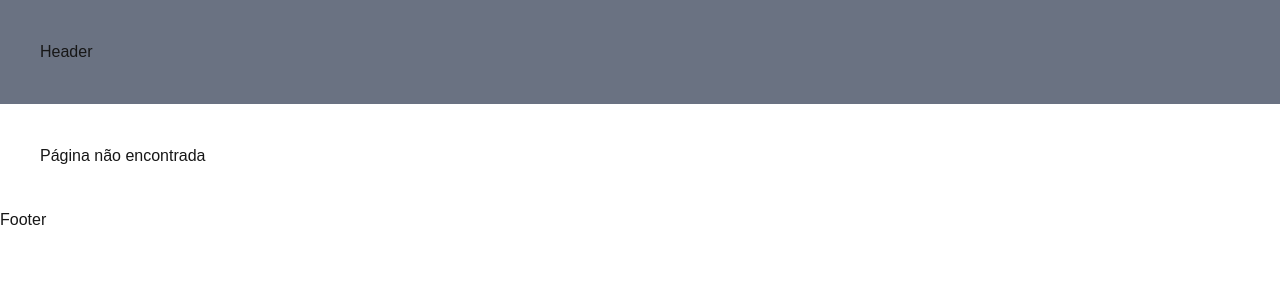
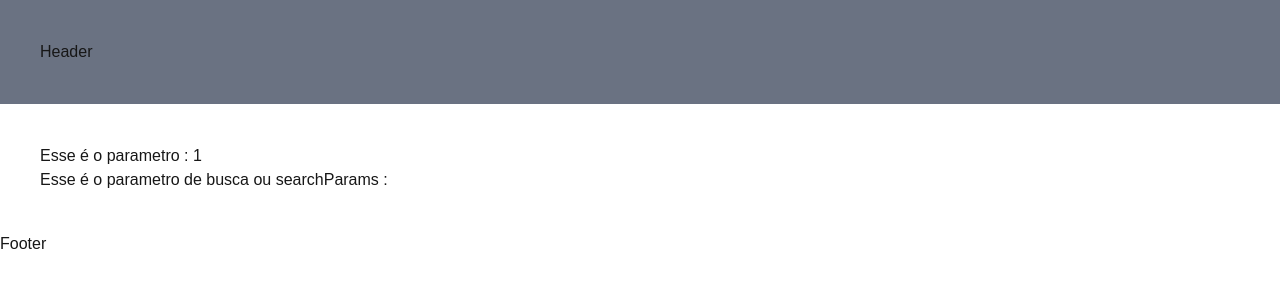
Before and after one commit to gabrielcomputacao/Saas15, a Next.js app: page /article/1 in a window 1280 px wide. Before the commit this address had no page. Shown: the top 300 px of the page. Built offline with nearby package versions, Linux system fonts and the light colour scheme.

Commit message:
feat: params and searchParams

```diff
--- /dev/null
+++ b/src/app/article/[articleId]/page.tsx
@@ -0,0 +1,21 @@
+export default async function Article({
+  params,
+  searchParams,
+}: {
+  params: Promise<{ articleId: string }>;
+  searchParams: Promise<{ lang: string }>;
+}) {
+  // == Caso fosse uma client side page pegaria o param e search params atraves do use(params) e use(searchParams)
+
+  const { articleId } = await params;
+  const { lang } = await searchParams;
+
+  return (
+    <>
+      <div className="p-10">
+        <p>Esse é o parametro : {articleId}</p>
+        <p>Esse é o parametro de busca ou searchParams : {lang}</p>
+      </div>
+    </>
+  );
+}
```
